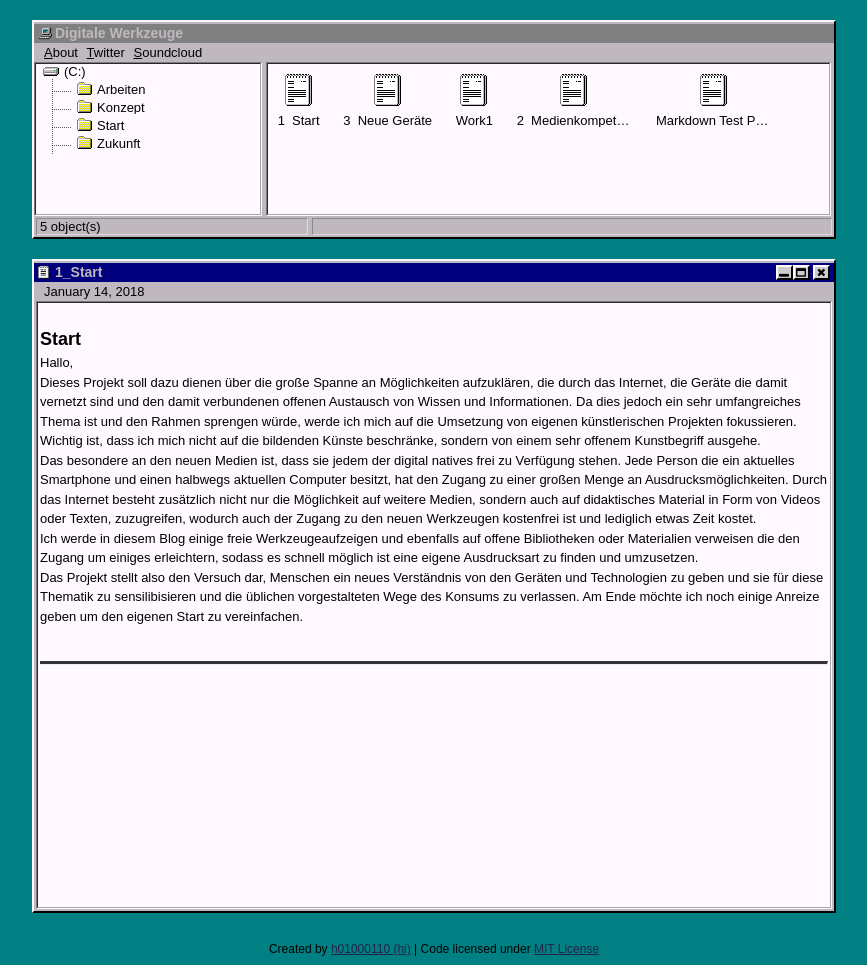
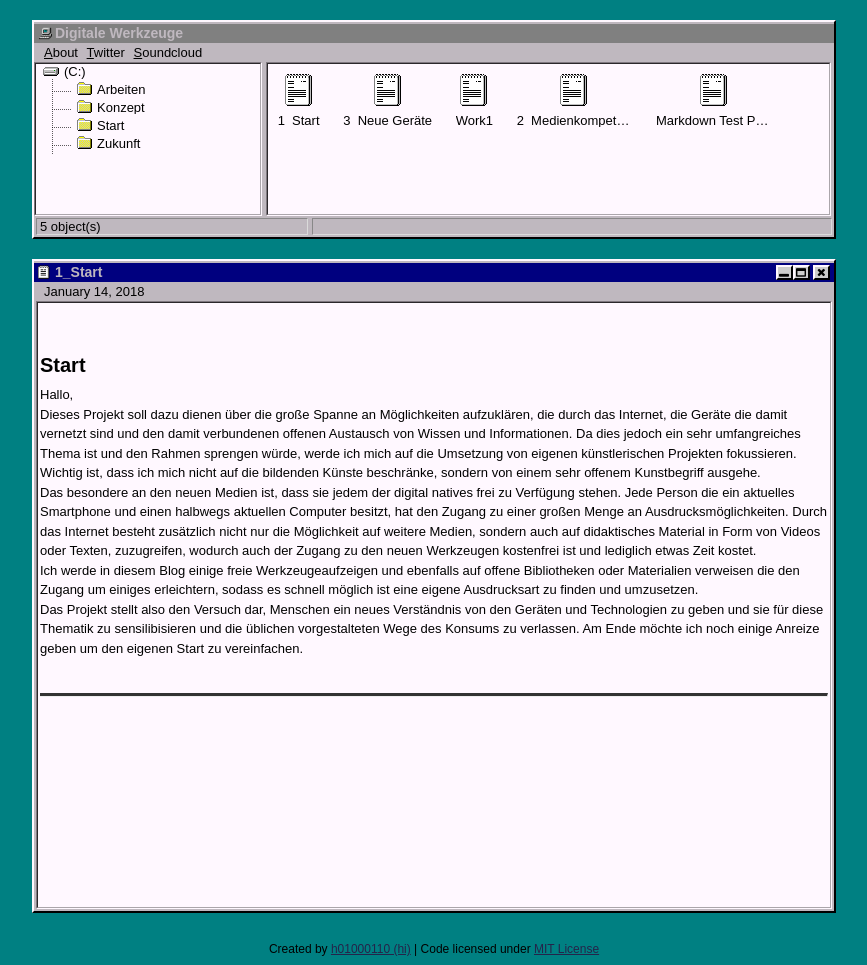
Before and after one commit to meschedeleon/meschedeleon, a Jekyll site: the page built from _posts/2018-01-14-Start.md, in a window 1280 px wide. Shown: the whole page, without its empty margins (206-1073 px from the left). Built offline with Jekyll 4.4.1, drawn with Linux system fonts in a browser that asks for light colours.

```diff
--- a/_posts/2018-01-14-Start.md
+++ b/_posts/2018-01-14-Start.md
@@ -4,7 +4,7 @@ title: "1_Start"
 tags: Start
 ---
 
-## Start
+# Start
 
 Hallo,
 Dieses Projekt soll dazu dienen über die große Spanne an Möglichkeiten aufzuklären, die durch das Internet, die Geräte die damit vernetzt sind und den damit verbundenen offenen Austausch von Wissen und Informationen. Da dies jedoch ein sehr umfangreiches Thema ist und den Rahmen sprengen würde, werde ich mich auf die Umsetzung von eigenen künstlerischen Projekten fokussieren. Wichtig ist, dass ich mich nicht auf die bildenden Künste beschränke, sondern von einem sehr offenem Kunstbegriff ausgehe.
```
